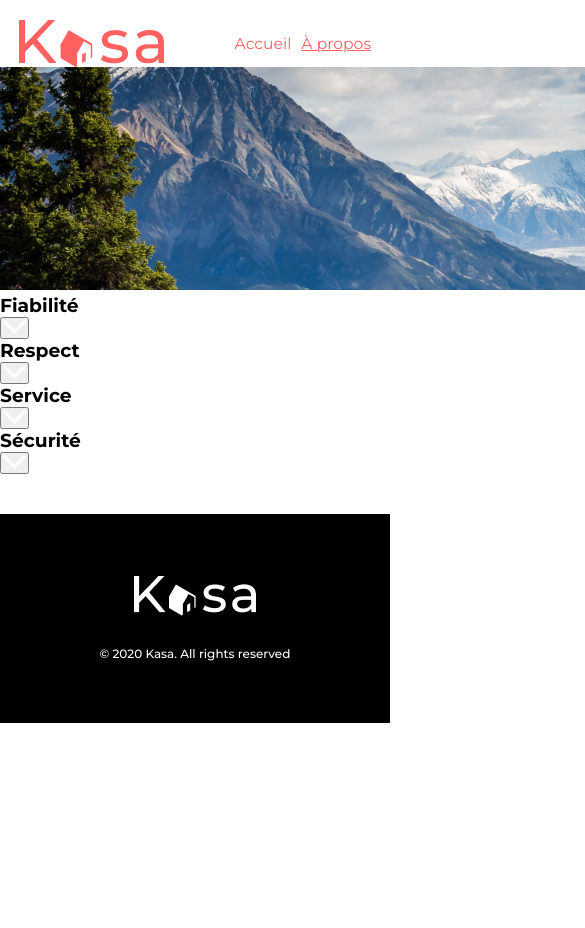
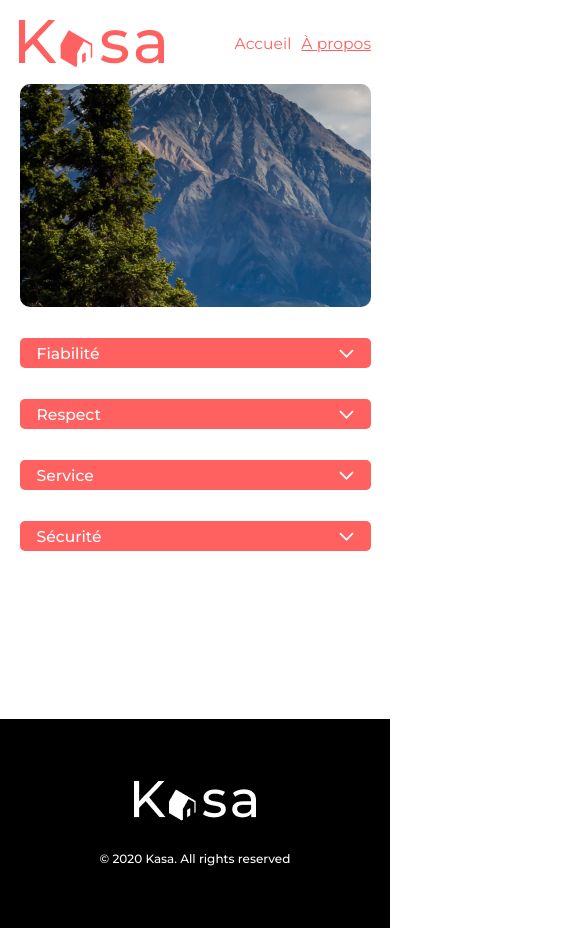
Before and after one commit to SebastienStordeur/Kasa, a React (Create React App) app: page /about in a window 390 px wide. Shown: the top 928 px of the page, 585 px wide, since content can reach past the window. Before the commit the page ends 844 px from the top, so only its background shows below. Built offline with nearby package versions, Linux system fonts and the light colour scheme.

Commit message:
About page responsive

```diff
--- a/src/components/Accordeon.jsx
+++ b/src/components/Accordeon.jsx
@@ -2,10 +2,9 @@ import React, {useState} from 'react'
 import ChevronDown from "../assets/Chevron_Down.svg";
 import ChevronUp from "../assets/Chevron_Up.svg";
 
-const Accordeon = ({ question }) => {
+const Accordeon = ({ content }) => {
     const [showReply, setShowReply] = useState(false);
-    const { title, reply } = question;
-
+    const { title, reply } = content;
 
     return (
         <div className="accordeon">
@@ -15,10 +14,10 @@ const Accordeon = ({ question }) => {
                     className="btn-chevron"
                     onClick={() => setShowReply(!showReply)}
                 >
-                    <img src={showReply ? ChevronUp : ChevronDown} alt="close/open"/>
+                    <img src={showReply ? ChevronUp : ChevronDown} alt="close/open" className="chevron"/>
                 </button>
             </header>
-            {showReply && <div className="about-reply">
+            {showReply && <div className="about-content">
                 <p>{reply}</p>
             </div>}
         </div>
--- a/src/pages/About.jsx
+++ b/src/pages/About.jsx
@@ -9,11 +9,12 @@ const About = () => {
       <div className="about-img">
         <img src={Banner} alt="Bg banner" className="about-image-banner"/>
       </div>
-
       <section className="about-section">
-        {questions.map(question => {
-          return <Accordeon question={question} key={question.id} />
-        })}
+        <div className="about-container">
+          {questions.map(question => {
+            return <Accordeon content={question} key={question.id} />
+          })}
+        </div>
       </section>
     </div>
   )
--- a/src/style/style.css
+++ b/src/style/style.css
@@ -221,3 +221,80 @@ a {
 
 
 /***About page ****/
+.about-img {
+    box-sizing: border-box;
+    width: 90%;
+    max-width: 1240px;
+    height: 223px;
+    overflow: hidden;
+    margin: 17px auto 0;
+    border-radius: 10px;
+    position: relative;
+    filter: brightness(90%);
+}
+.about-image-banner {
+    min-height: 100%;
+    min-width: 100%;
+    object-fit: cover;
+    position: absolute;
+}
+
+.about-section {
+    display: flex;
+    justify-content: center;
+    margin-bottom: 168px;
+}
+.about-container {
+    width: 90%;
+    max-width: 1023px;
+    margin: auto;
+}
+.accordeon {
+    margin-top: 31px;
+    overflow: hidden;
+    min-width: 335px;
+    max-width: 1023px;
+}
+.accordeon-header {
+    display: flex;
+    justify-content: space-between;
+    align-items: center;
+    background-color: var(--primary-color);
+    color: #fff;
+
+    height: 30px;
+    padding: 0 17px;
+    border-radius: 5px;
+    overflow: hidden;
+}
+.accordeon-header h3 {
+    font-weight: 500;
+    font-size: clamp(13px, 4vw, 28px);
+}
+.btn-chevron {
+    background: var(--primary-color);
+    border: none;
+    cursor: pointer;
+}
+.chevron {
+    height: 9px;
+    width: 15px;
+}
+.about-content {
+    padding: 17px 27px 19px 18px;
+    color: var(--primary-color);
+    background: var(--section-bg);
+    font-weight: 400;
+    font-size: clamp(12px, 4vw, 24px);
+    border-radius: 5px;
+}
+@media (min-width:420px) {
+    .accordeon-header {
+        height: 47px;
+    }
+}
+@media (min-width:800px) {
+    .about-img {
+        border-radius: 25px;
+    }
+}
```
